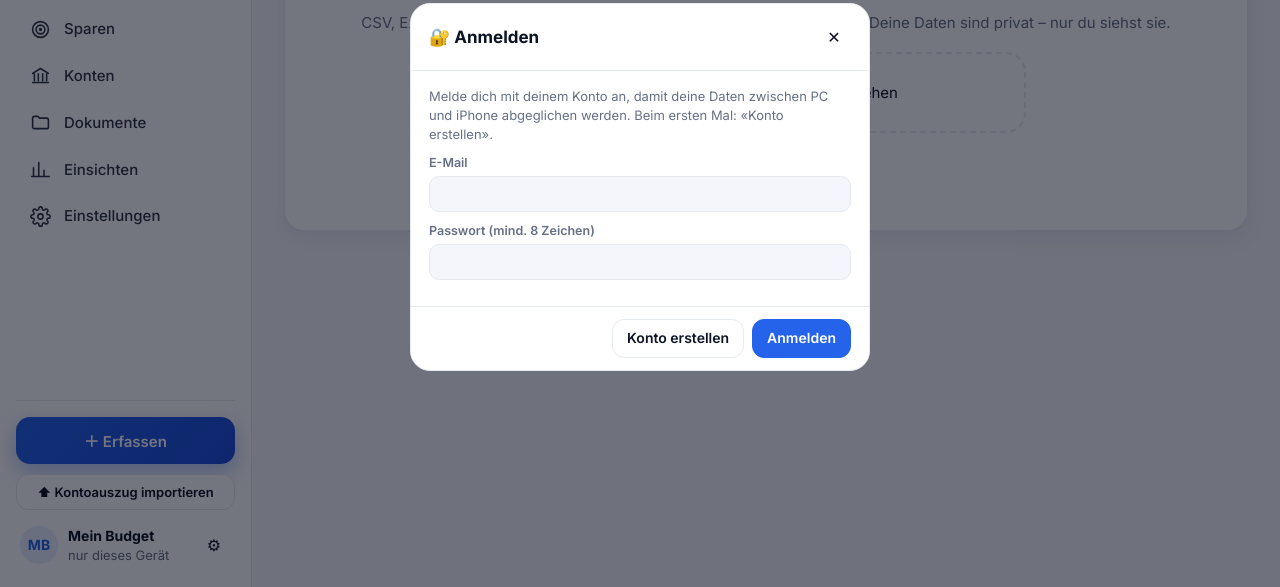
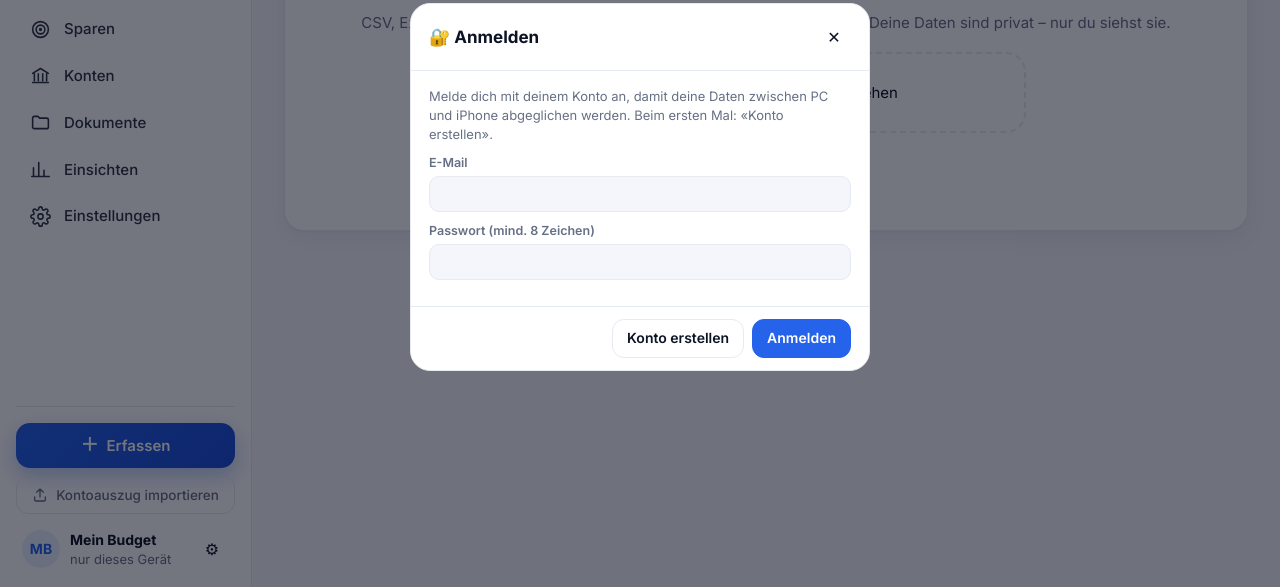
Before and after one commit to Jan08-2008/mein-budget, a plain HTML site: page index.html in a window 1280 px wide. Shown: the part 213-800 px from the top of the page. Drawn offline with nearby package versions, Linux system fonts and the light colour scheme.

Commit message:
Add files via upload

```diff
--- a/index.html
+++ b/index.html
@@ -280,13 +280,19 @@ nav.tabs .ti svg{width:21px;height:21px;fill:none;stroke:currentColor;stroke-wid
   nav.tabs button:hover{background:var(--bg);opacity:1}
   nav.tabs button.on{background:var(--hero-1);color:#fff;box-shadow:0 6px 16px rgba(11,31,75,.25);opacity:1}
   :root[data-theme="dark"] nav.tabs button.on{background:var(--primary-weak);color:var(--text)}
-  .side-foot{margin-top:auto;display:grid;gap:10px;padding-top:16px;border-top:1px solid var(--border)}
-  .cta{border:0;border-radius:14px;padding:13px;font:600 15px var(--font);color:#fff;background:linear-gradient(135deg,var(--primary),var(--primary-2));cursor:pointer;box-shadow:0 8px 20px color-mix(in srgb,var(--primary) 35%,transparent)}
-  .cta:hover{filter:brightness(1.05)}
-  .side-imp{border:1px solid var(--border);background:var(--card);border-radius:12px;padding:9px;font:600 13px var(--font);color:var(--text);cursor:pointer}
-  .me{display:flex;align-items:center;gap:10px;padding:6px 4px}
+  .side{overflow-x:hidden}
+  .side-foot{margin-top:auto;display:grid;grid-template-columns:minmax(0,1fr);gap:8px;padding-top:16px;border-top:1px solid var(--border);min-width:0}
+  .cta{display:flex;align-items:center;justify-content:center;gap:8px;width:100%;border:0;border-radius:14px;padding:13px 14px;font:600 15px var(--font);color:#fff;background:linear-gradient(135deg,var(--primary),var(--primary-2));cursor:pointer;box-shadow:0 8px 20px color-mix(in srgb,var(--primary) 30%,transparent);transition:transform .12s,filter .12s}
+  .cta:hover{filter:brightness(1.06);transform:translateY(-1px)}
+  .cta:active{transform:none}
+  .cta:focus{outline:none}.cta:focus-visible{outline:2px solid var(--primary);outline-offset:3px}
+  .side-imp{display:flex;align-items:center;justify-content:center;gap:8px;width:100%;border:1px solid var(--border);background:transparent;border-radius:12px;padding:10px 12px;font:500 13.5px var(--font);color:var(--muted);cursor:pointer;white-space:nowrap;overflow:hidden;text-overflow:ellipsis}
+  .side-imp:hover{background:var(--bg);color:var(--text);border-color:color-mix(in srgb,var(--primary) 40%,var(--border))}
+  .side-imp:focus{outline:none}.side-imp:focus-visible{outline:2px solid var(--primary);outline-offset:2px}
+  .me{display:flex;align-items:center;gap:10px;padding:8px 6px 2px;min-width:0}
   .av{width:38px;height:38px;border-radius:50%;background:var(--primary-weak);color:var(--primary);display:grid;place-items:center;font-weight:700;font-size:14px;flex:none}
-  .me-t{min-width:0;flex:1}.me-t b{display:block;white-space:nowrap;overflow:hidden;text-overflow:ellipsis;font-size:14px}
+  .me-t{min-width:0;flex:1;overflow:hidden}.me-t b,.me-t .small{display:block;white-space:nowrap;overflow:hidden;text-overflow:ellipsis}.me-t b{font-size:14px}
+  .me .icon-btn{flex:none}
   header.top{border-bottom:0;background:color-mix(in srgb,var(--bg) 90%,transparent)}
   .top-in{height:72px}
   .wrap{max-width:1240px;padding-left:32px;padding-right:32px}
@@ -432,8 +438,8 @@ nav.tabs .ti svg{width:21px;height:21px;fill:none;stroke:currentColor;stroke-wid
     <button data-act="tab" data-tab="set" class="desk-only"><span class="ti"><svg viewBox="0 0 24 24"><circle cx="12" cy="12" r="3"/><path d="M19.4 15a1.7 1.7 0 0 0 .3 1.8l.1.1a2 2 0 1 1-2.8 2.8l-.1-.1a1.7 1.7 0 0 0-1.8-.3 1.7 1.7 0 0 0-1 1.5V21a2 2 0 1 1-4 0v-.1a1.7 1.7 0 0 0-1.1-1.5 1.7 1.7 0 0 0-1.8.3l-.1.1a2 2 0 1 1-2.8-2.8l.1-.1a1.7 1.7 0 0 0 .3-1.8 1.7 1.7 0 0 0-1.5-1H3a2 2 0 1 1 0-4h.1a1.7 1.7 0 0 0 1.5-1.1 1.7 1.7 0 0 0-.3-1.8l-.1-.1a2 2 0 1 1 2.8-2.8l.1.1a1.7 1.7 0 0 0 1.8.3H9a1.7 1.7 0 0 0 1-1.5V3a2 2 0 1 1 4 0v.1a1.7 1.7 0 0 0 1 1.5 1.7 1.7 0 0 0 1.8-.3l.1-.1a2 2 0 1 1 2.8 2.8l-.1.1a1.7 1.7 0 0 0-.3 1.8V9a1.7 1.7 0 0 0 1.5 1H21a2 2 0 1 1 0 4h-.1a1.7 1.7 0 0 0-1.5 1z"/></svg></span><span class="tl">Einstellungen</span></button>
   </nav>
   <div class="side-foot">
-    <button class="cta" data-act="tx-new">＋ Erfassen</button>
-    <button class="side-imp" data-act="import">⬆ Kontoauszug importieren</button>
+    <button class="cta" data-act="tx-new"><span style="font-size:18px;line-height:1">＋</span> Erfassen</button>
+    <button class="side-imp" data-act="import" title="Kontoauszug importieren (PDF, CSV, Excel)"><svg viewBox="0 0 24 24" width="16" height="16" fill="none" stroke="currentColor" stroke-width="2" stroke-linecap="round" stroke-linejoin="round"><path d="M12 15V3M7 8l5-5 5 5M4 15v4a2 2 0 0 0 2 2h12a2 2 0 0 0 2-2v-4"/></svg>Kontoauszug importieren</button>
     <div class="me"><div class="av" id="meAv">MB</div><div class="me-t"><b id="meName">Mein Budget</b><div class="small muted" id="meSub">nur dieses Gerät</div></div><button class="icon-btn" data-act="tab" data-tab="set" title="Einstellungen">⚙</button></div>
   </div>
 </aside>
@@ -1240,7 +1246,7 @@ function applyPrefs() {
   root.classList.toggle('compact', !!p.compact);
   const nm = (p.name || '').trim() || 'Mein Budget';
   const ini = nm.split(/\s+/).map(w => w[0]).join('').slice(0, 2).toUpperCase();
-  if ($('#meName')) { $('#meName').textContent = nm; $('#meAv').textContent = ini || 'MB'; $('#meSub').textContent = SB_USER ? (SB_USER.email || 'angemeldet') : 'nur dieses Gerät'; }
+  if ($('#meName')) { $('#meName').textContent = nm; $('#meAv').textContent = ini || 'MB'; $('#meSub').textContent = SB_USER ? (SB_USER.email || 'angemeldet') : 'nur dieses Gerät'; $('#meSub').title = $('#meSub').textContent; }
 }
 const fmtBig = n => { const neg = n < 0, a = Math.abs(Math.round(n * 100) / 100), int = Math.floor(a), dec = Math.round((a - int) * 100); return `<small>CHF</small>${neg ? '−' : ''}${nf0.format(int)}<span class="dec">.${pad(dec)}</span>`; };
 const MON_S = ['Jan.', 'Feb.', 'März', 'Apr.', 'Mai', 'Juni', 'Juli', 'Aug.', 'Sep.', 'Okt.', 'Nov.', 'Dez.'];
```
